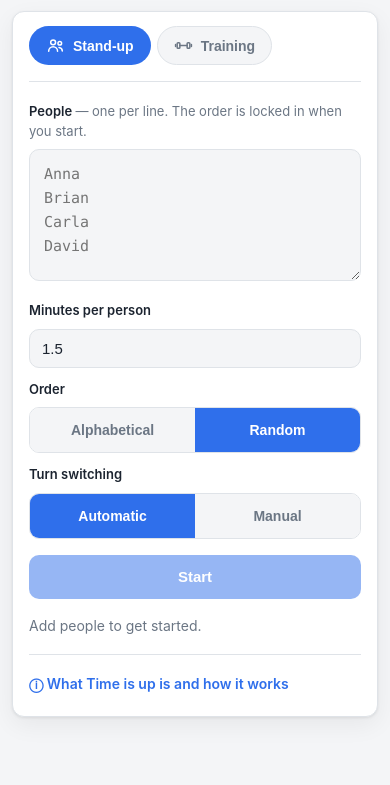
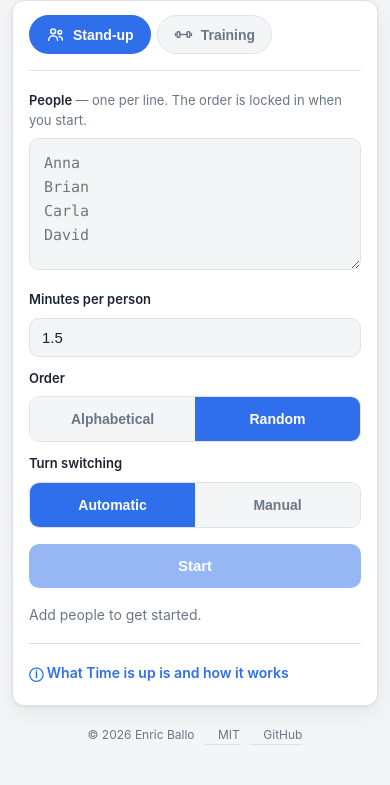
Before and after one commit to eballo/time-is-up, a plain HTML site: page index.html in a window 390 px wide. Shown: the part 76-861 px from the top of the page. Drawn offline with Linux system fonts and the light colour scheme.

Commit message:
Add an MIT licence and a colophon
The repository was public but carried no licence, which means "all rights
reserved" by default: nobody could legally reuse it. MIT matches what was
actually intended — use it, change it, ship it, commercially or not, as long as
the copyright notice travels with it.

  LICENSE      MIT, © 2026 Enric Ballo (the year of the first commit)
  index.html   a colophon under the card: © 2026 Enric Ballo · MIT · GitHub
  README.md    a Licence section

The credit is deliberately in the page and not only in the repository, since the
deployed site is how most people will meet this.

Left out of .gitattributes on purpose: README and CHANGELOG are stripped from
release archives, but the licence has to travel with the code it licenses.

The colophon cost 19px, which pushed the landscape-phone running view 11px past
the fold and broke the no-scrolling guarantee. Rather than hide the credit at
that size it now shrinks there, alongside the queue and help panel that already
step aside. Re-measured: the running view needs no scrolling at 320x568,
375x667, 390x844, 844x390, 1024x768, 1440x900 or 1920x1080, in both modes, and
the credit is visible on every one.

```diff
--- a/index.html
+++ b/index.html
@@ -135,6 +135,15 @@
       <button class="btn primary" id="again"></button>
     </div>
   </section>
+
+  <!-- Attribution travels with the page, not only with the repository. -->
+  <footer class="colophon">
+    <span>&copy; 2026 Enric Ballo</span>
+    <a href="https://github.com/eballo/time-is-up/blob/main/LICENSE"
+       target="_blank" rel="noopener noreferrer">MIT</a>
+    <a href="https://github.com/eballo/time-is-up"
+       target="_blank" rel="noopener noreferrer">GitHub</a>
+  </footer>
 </div>
 
 <canvas id="fireworks" hidden></canvas>
--- a/src/css/styles.css
+++ b/src/css/styles.css
@@ -489,6 +489,30 @@
 }
 .done-banner .sub { color: var(--muted); }
 
+/* ---- Colophon ---- */
+.colophon {
+  display: flex;
+  flex-wrap: wrap;
+  justify-content: center;
+  gap: 6px 10px;
+  margin-top: 20px;
+  font-size: 12px;
+  color: var(--muted);
+}
+/* Separators as generated content: the markup stays a plain list of facts. */
+.colophon > * + *::before {
+  content: "·";
+  margin-right: 10px;
+  color: var(--border);
+}
+.colophon a {
+  color: inherit;
+  text-decoration: none;
+  border-bottom: 1px solid var(--border);
+}
+.colophon a:hover,
+.colophon a:focus-visible { color: var(--accent); border-bottom-color: var(--accent); }
+
 /* ---- Fireworks overlay ---- */
 #fireworks {
   position: fixed;
@@ -581,6 +605,8 @@
   header.title { margin-bottom: 8px; }
   .queue { display: none; }
   .help { display: none; }
+  /* The credit stays — it just takes less room than the timer does. */
+  .colophon { margin-top: 6px; font-size: 11px; }
 }
 
 /* ---- Touch: 44px minimum hit area ---- */
```
Also changed, not shown: CHANGELOG.md, README.md, 1 other file.
